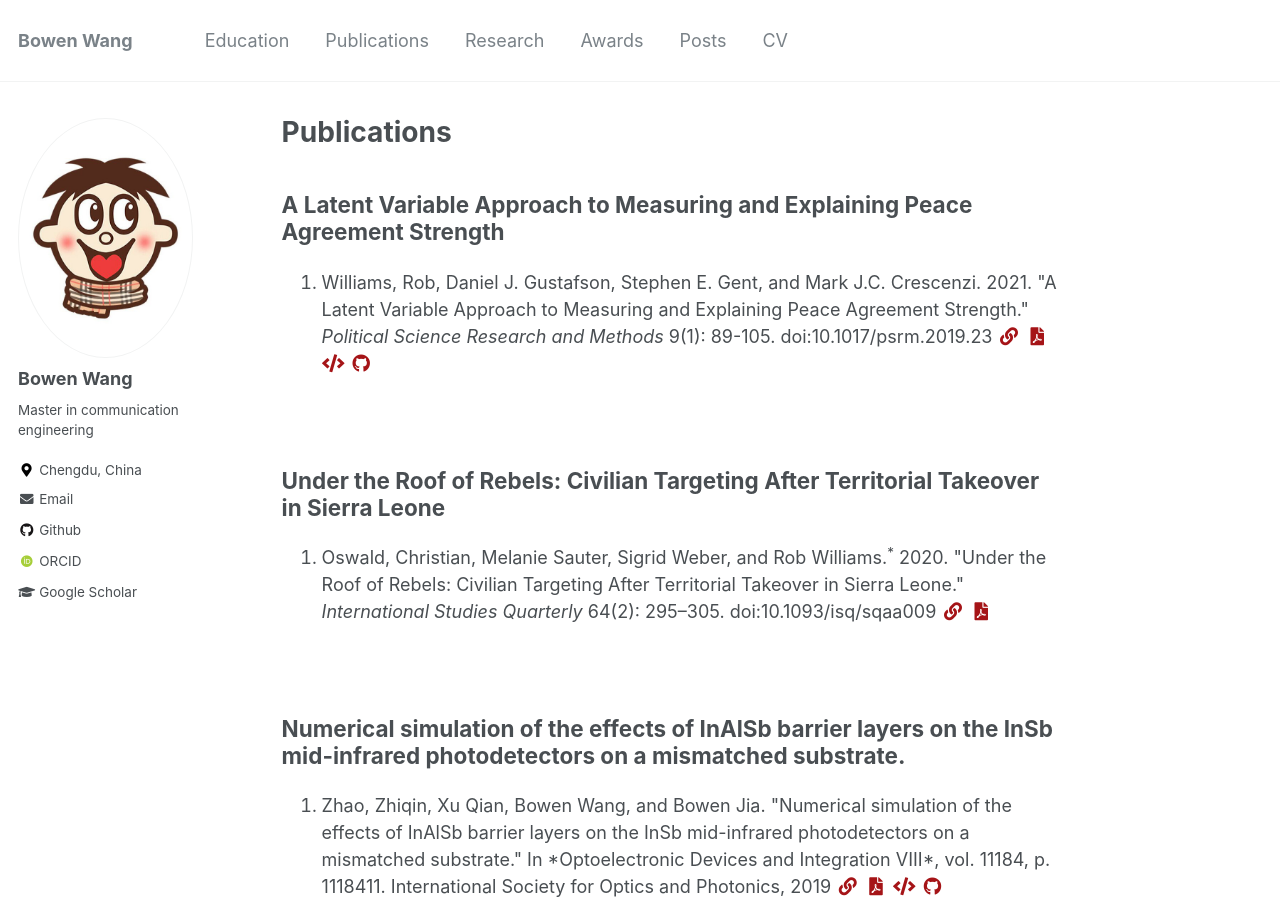
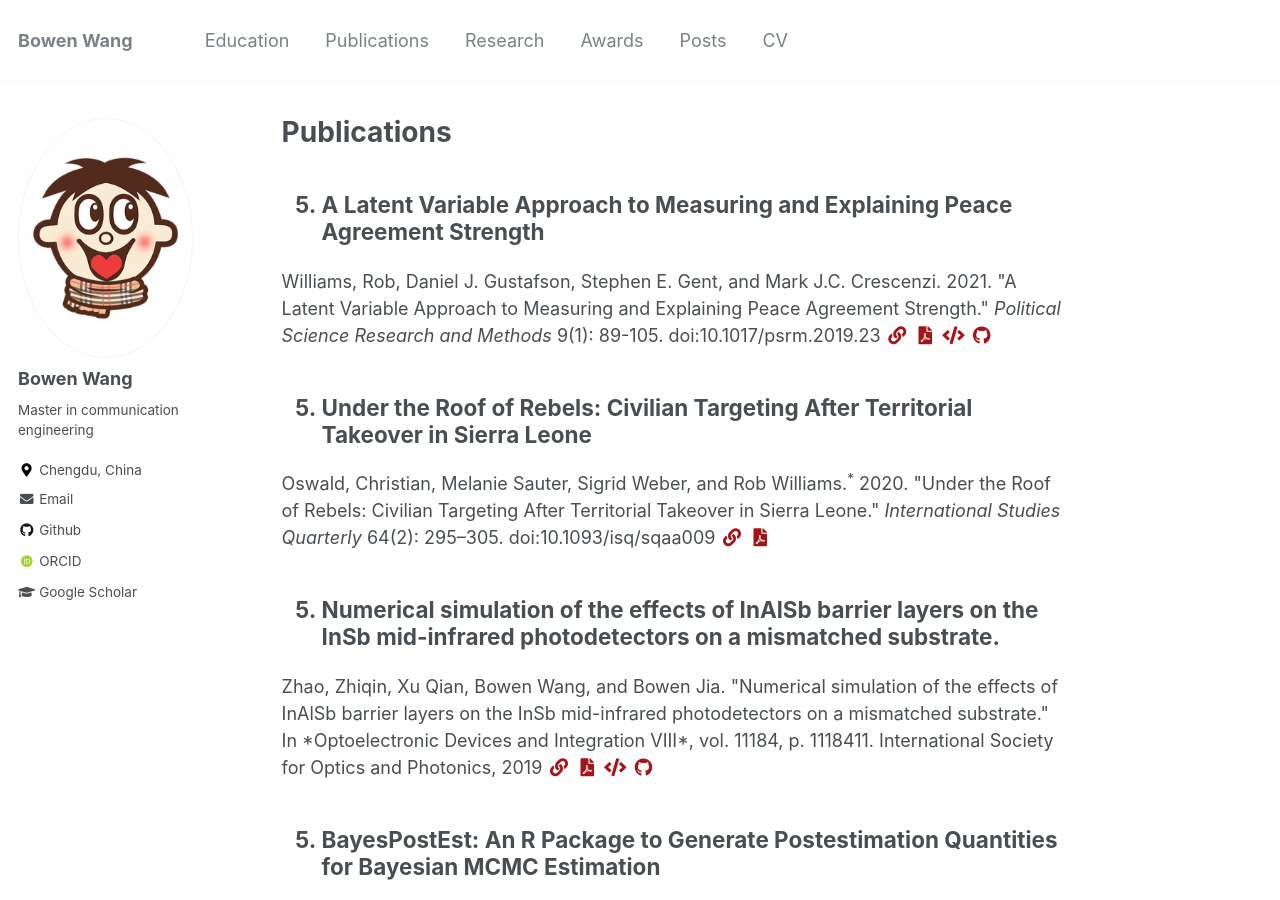
Before and after one commit to BW-Wang/BW-Wang.github.io, a Jekyll site: the page built from _pages/publications.md, in a window 1280 px wide and 900 px high. Built offline with Jekyll 4.4.1, drawn with Linux system fonts in a browser that asks for light colours; some web fonts are replaced.

Commit message:
Update archive-single.html

```diff
--- a/_includes/archive-single.html
+++ b/_includes/archive-single.html
@@ -28,7 +28,9 @@
 
     <h2 class="archive__item-title" itemprop="headline">
       {% if post.collection == 'publications' %}
-        {{ title }}
+		<ol start="5">
+			<li>{{ title }}</li>
+		</ol>
       {% elsif post.link %}
         <a href="{{ post.link }}">{{ title }}</a> <a href="{{ base_path }}{{ post.url }}" rel="permalink"><i class="fa fa-link" aria-hidden="true" title="permalink"></i><span class="sr-only">Permalink</span></a>
       {% else %}
@@ -55,8 +57,6 @@
 
       <!-- citation and icon code -->
       <p>
-		<ol start="1">
-			<li>
 		{% if post.citation %}
 			{{ post.citation }}
 		{% endif %}
@@ -72,8 +72,6 @@
 		{% if post.github %}
 			<a href="{{ post.github }}"><i class="fab fa-fw fa-github zoom" aria-hidden="true"></i></a>
 		{% endif %}
-			</li>
-		</ol>
       <br>
       </p>
     {% elsif post.collection == 'posts' and post.date %}
```
Lines whose indentation alone changed are shown as unchanged.
